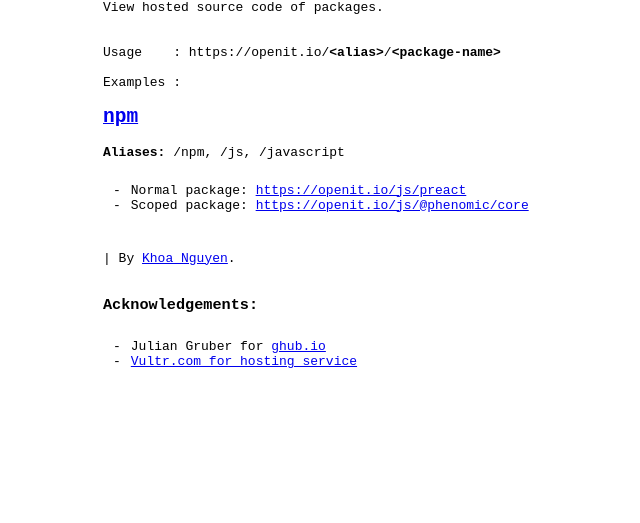
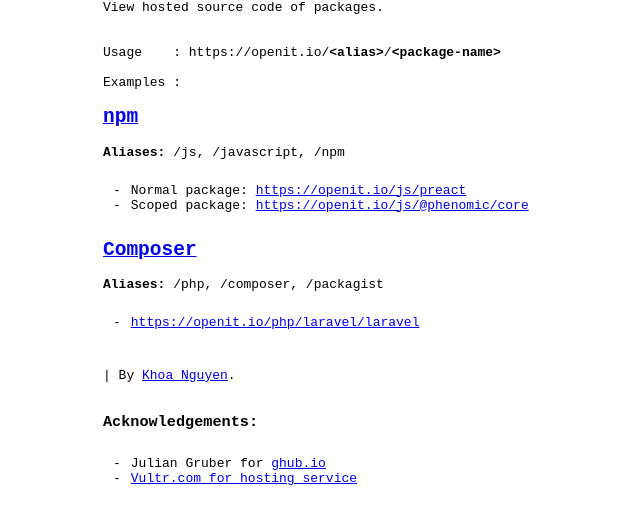
Before and after one commit to thangngoc89/openit.io, a plain HTML site: page proxy/template/50x.html in a window 1280 px wide. Shown: the part 227-750 px from the top of the page, without its empty margins (295-935 px from the left). Drawn offline with Linux system fonts and the light colour scheme.

Commit message:
Added PHP/Composer to README

```diff
--- a/proxy/template/50x.html
+++ b/proxy/template/50x.html
@@ -38,10 +38,16 @@
 </p>
 
 <a href="https://npmjs.org"><h2>npm</h2></a>
-<p><strong>Aliases:</strong> /npm, /js, /javascript</p>
+<p><strong>Aliases:</strong> /js, /javascript, /npm</p>
 <ul>
   <li>Normal package: <a href="https://openit.io/js/preact">https://openit.io/js/preact</a></li>
   <li>Scoped package: <a href="https://openit.io/js/@phenomic/core">https://openit.io/js/@phenomic/core</a></li>
+</ul>
+
+<a href="https://packagist.org/"><h2>Composer</h2></a>
+<p><strong>Aliases:</strong> /php, /composer, /packagist</p>
+<ul>
+  <li><a href="https://openit.io/php/laravel/laravel">https://openit.io/php/laravel/laravel</a></li>
 </ul>
 
 <p>
```
Also changed, not shown: proxy/template/403.html (+6 -0 lines), proxy/template/404.html (+6 -0 lines), proxy/template/index.html (+6 -0 lines).
